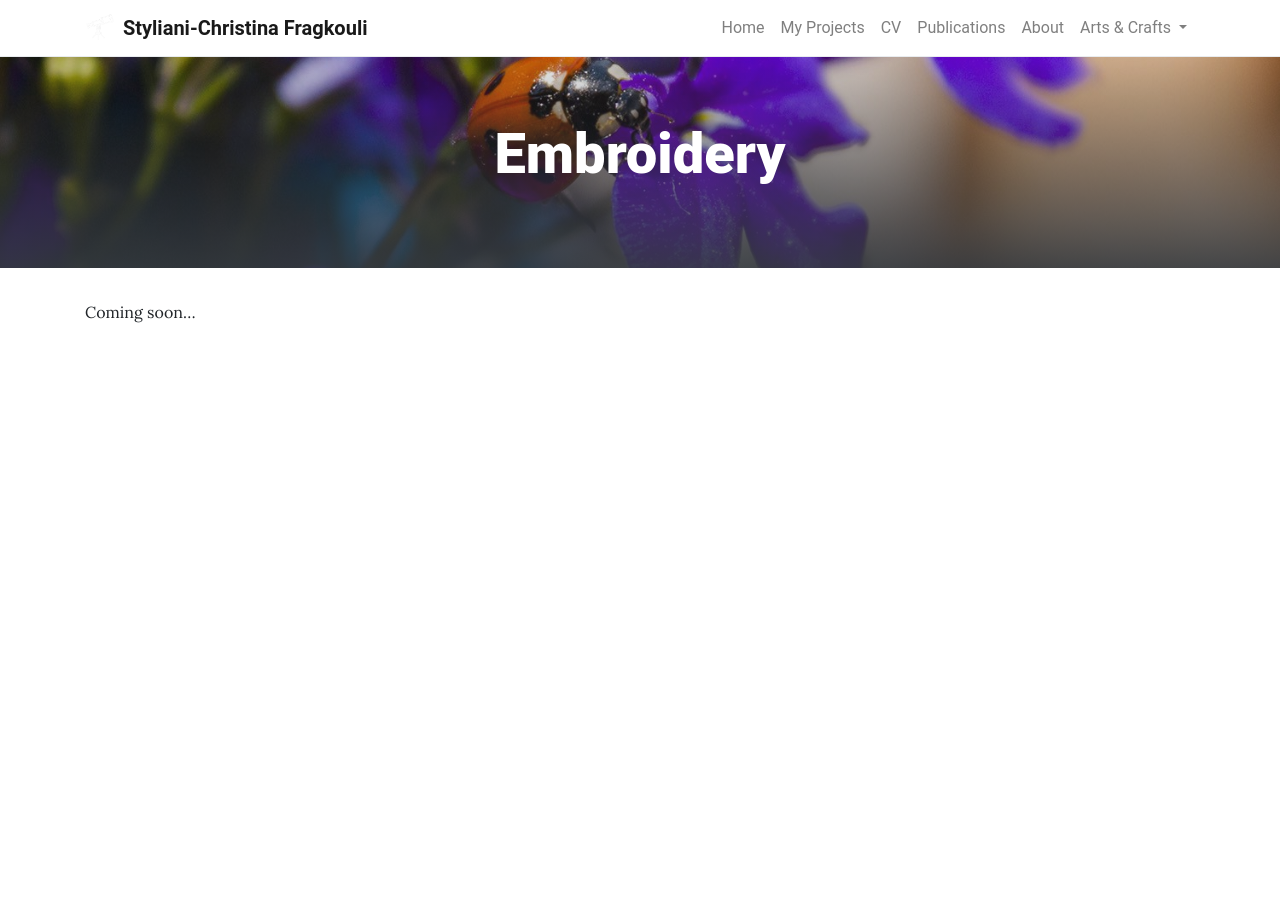
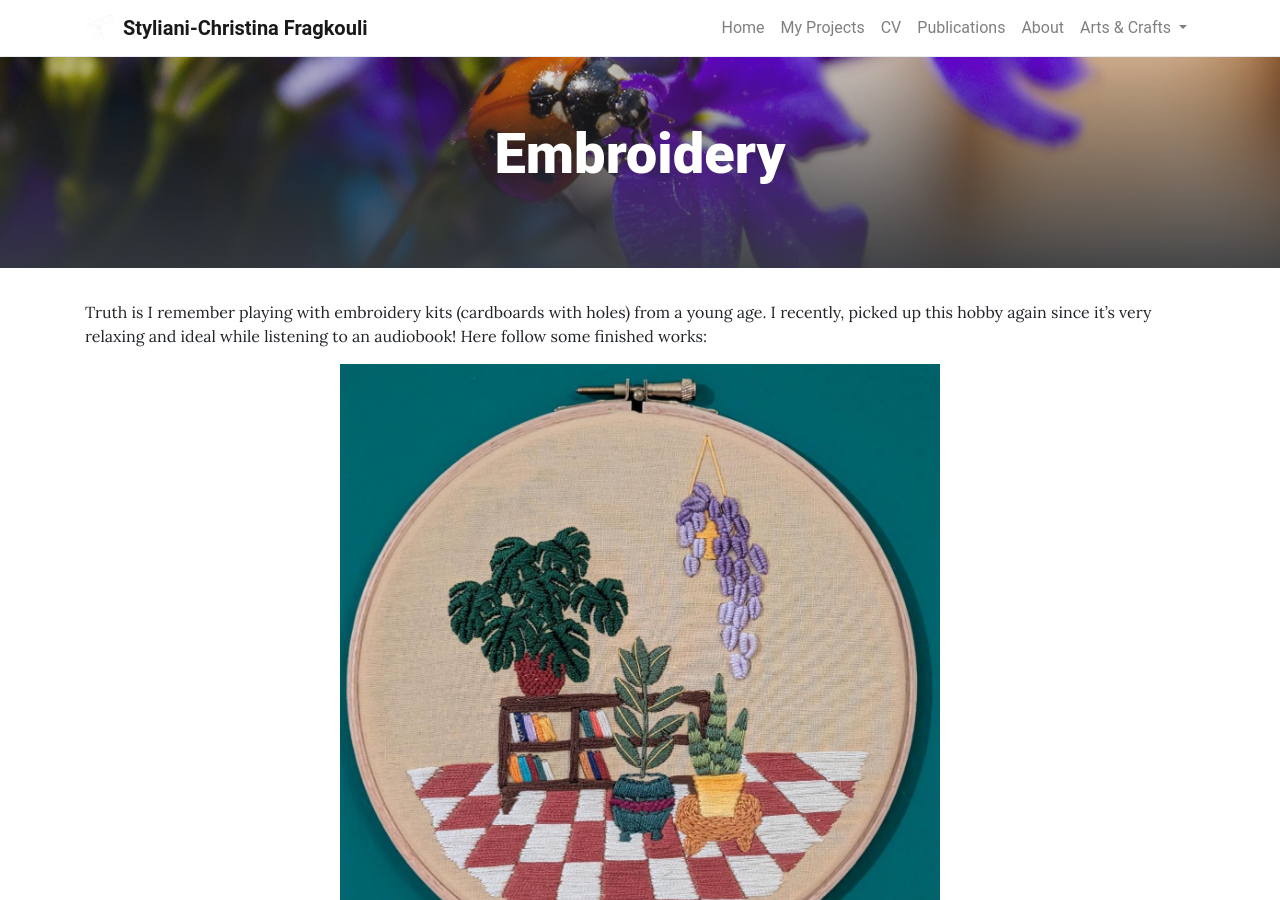
Before and after one commit to sfragkoul/sfragkoul.github.io, a Jekyll site: the page built from pages/Embroidery.md, in a window 1280 px wide and 900 px high. Built offline with Jekyll 4.4.1, drawn with Linux system fonts in a browser that asks for light colours.

Commit message:
Update Embroidery.md with personal experiences
Added personal reflections and images of finished embroidery works.

```diff
--- a/pages/Embroidery.md
+++ b/pages/Embroidery.md
@@ -5,4 +5,9 @@ permalink: /Embroidery/
 background: /assets/img/groupLogo/ladybug.jpg
 ---
 
-Coming soon...
+Truth is I remember playing with embroidery kits (cardboards with holes) from a young age. I recently, picked up this hobby again since it's very relaxing and ideal while listening to an audiobook! Here follow some finished works:
+
+<img src="/assets/img/groupLogo/plant.jpg" alt="Wooden embroidery hoop displaying a cozy scene with leafy potted plants, colorful books, a trailing purple plant, and a red and white checkered floor on beige fabric." width="600" />
+
+
+<img src="/assets/img/groupLogo/balcony.jpg" alt="Embroidery of a balcony with two orange chairs beside a blue and white checkered table holding a burgundy tea set, surrounded by green vines and pink flowers climbing a black railing." width="600" />
```
